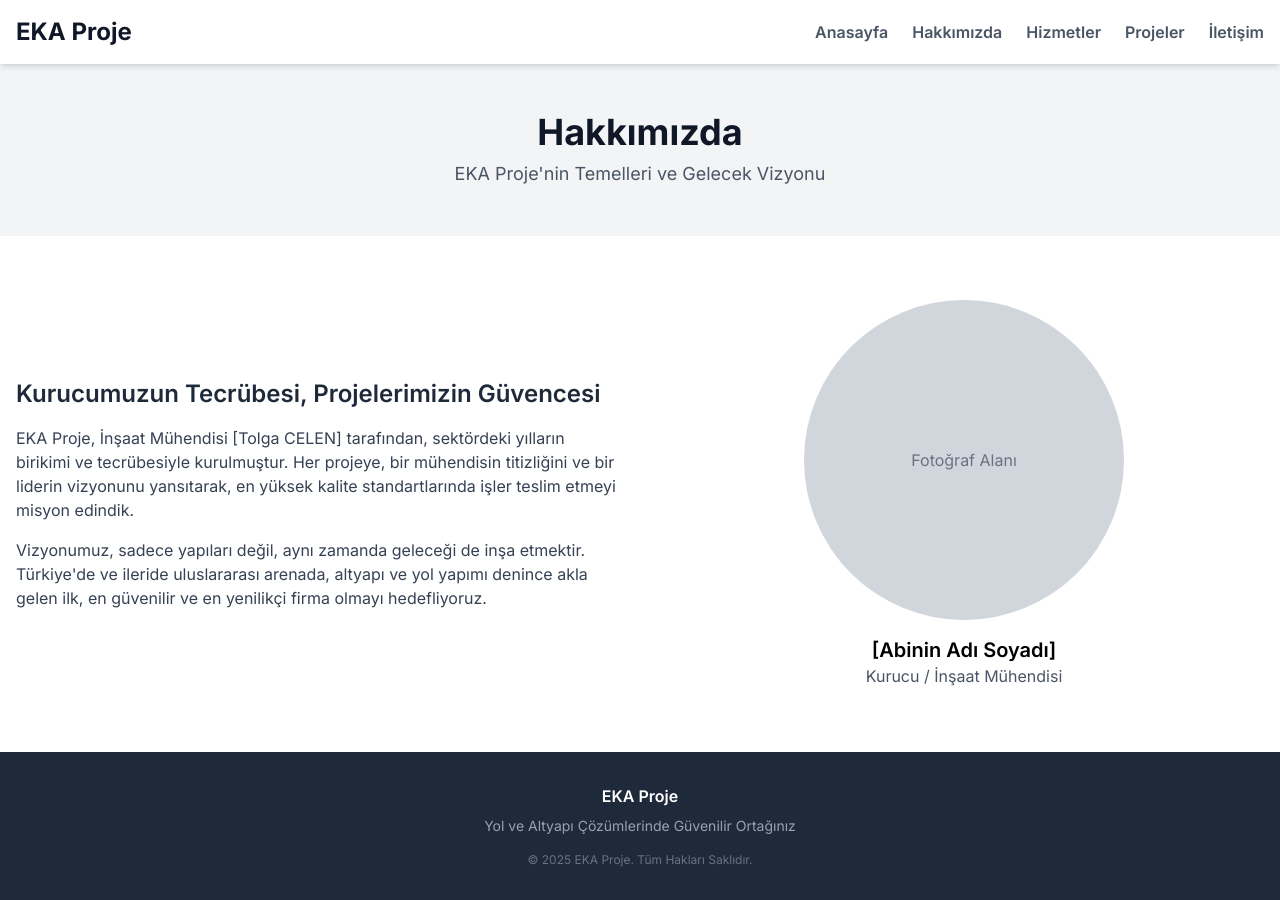
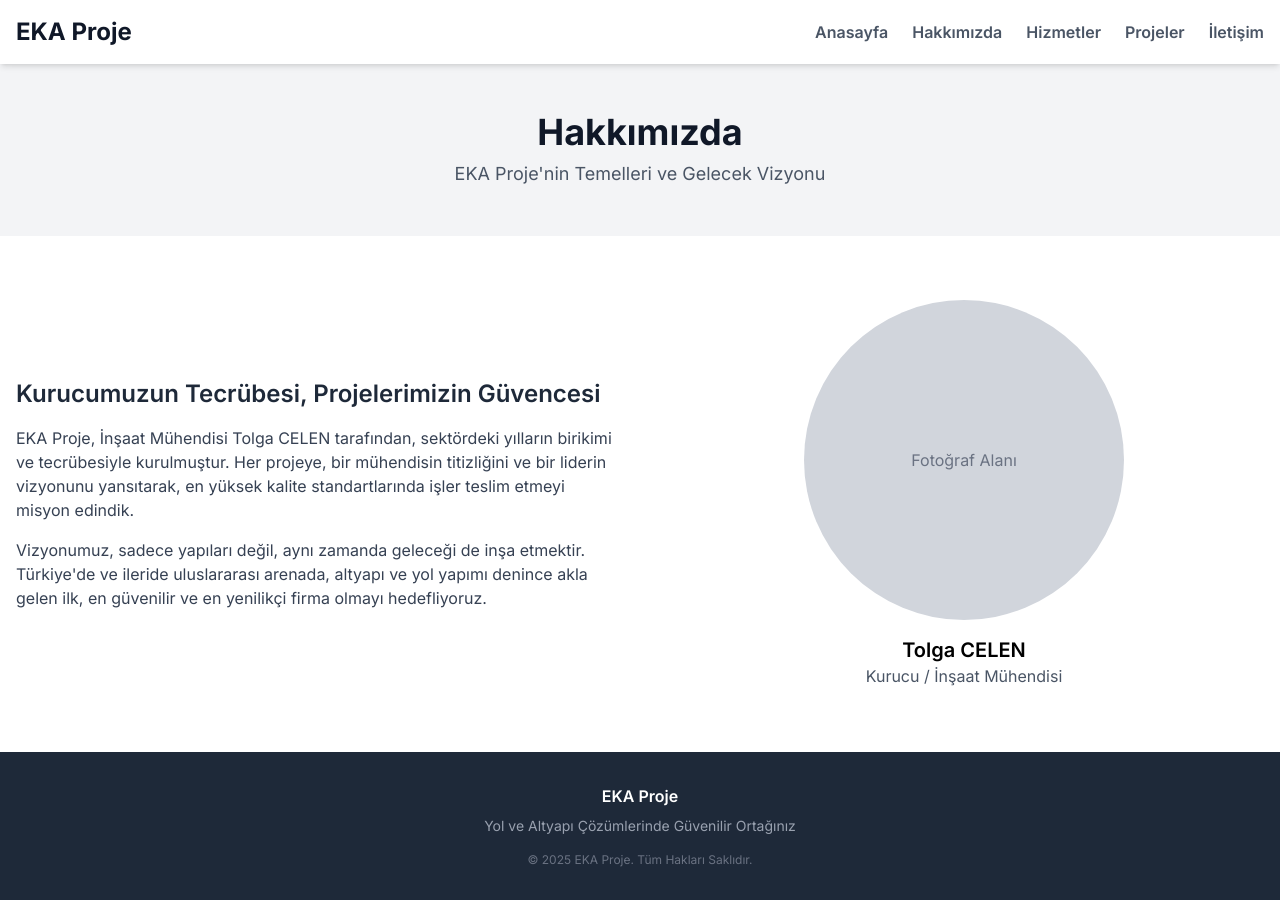
Before and after one commit to trgycln/eka-proje-website, a Next.js app: page /hakkimizda in a window 1280 px wide. Built offline with nearby package versions, Linux system fonts and the light colour scheme.

Commit message:
Hakkimizda sayfasi duzenlendi

```diff
--- a/src/app/hakkimizda/page.js
+++ b/src/app/hakkimizda/page.js
@@ -20,7 +20,7 @@ export default function HakkimizdaPage() {
           <div>
             <h2 className="text-2xl font-semibold text-gray-800 mb-4">Kurucumuzun Tecrübesi, Projelerimizin Güvencesi</h2>
             <p className="text-gray-700 mb-4">
-              EKA Proje, İnşaat Mühendisi [Tolga CELEN] tarafından, sektördeki yılların birikimi ve tecrübesiyle kurulmuştur. Her projeye, bir mühendisin titizliğini ve bir liderin vizyonunu yansıtarak, en yüksek kalite standartlarında işler teslim etmeyi misyon edindik.
+              EKA Proje, İnşaat Mühendisi Tolga CELEN tarafından, sektördeki yılların birikimi ve tecrübesiyle kurulmuştur. Her projeye, bir mühendisin titizliğini ve bir liderin vizyonunu yansıtarak, en yüksek kalite standartlarında işler teslim etmeyi misyon edindik.
             </p>
             <p className="text-gray-700">
               Vizyonumuz, sadece yapıları değil, aynı zamanda geleceği de inşa etmektir. Türkiye&apos;de ve ileride uluslararası arenada, altyapı ve yol yapımı denince akla gelen ilk, en güvenilir ve en yenilikçi firma olmayı hedefliyoruz.
@@ -36,7 +36,7 @@ export default function HakkimizdaPage() {
             <div className="w-80 h-80 mx-auto bg-gray-300 rounded-full flex items-center justify-center">
               <span className="text-gray-500">Fotoğraf Alanı</span>
             </div>
-            <h3 className="mt-4 text-xl font-semibold">[Abinin Adı Soyadı]</h3>
+            <h3 className="mt-4 text-xl font-semibold">Tolga CELEN</h3>
             <p className="text-gray-600">Kurucu / İnşaat Mühendisi</p>
           </div>
         </div>
```
